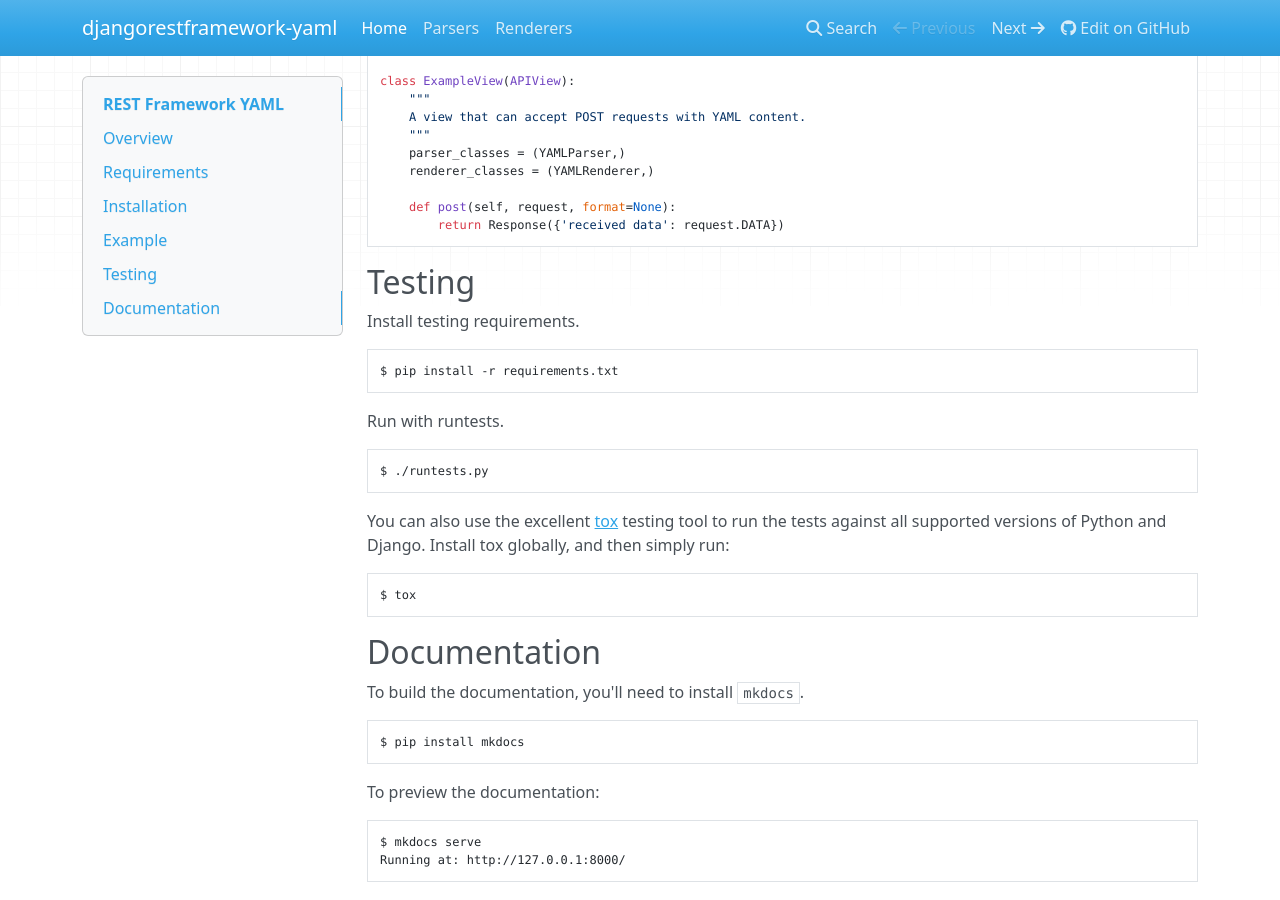
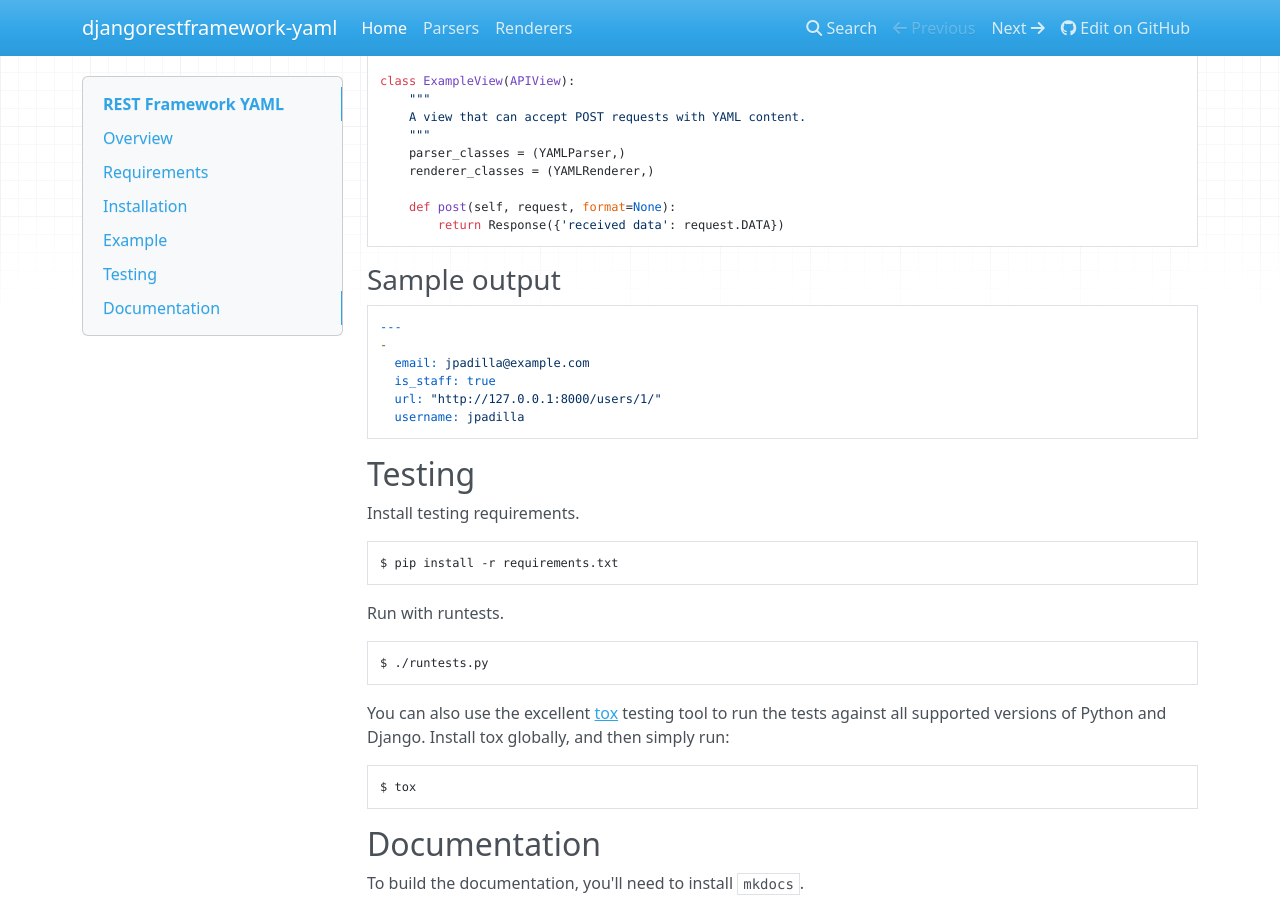
Before and after one commit to jpadilla/django-rest-framework-yaml, an MkDocs documentation site: the page built from docs/index.md, in a window 1280 px wide and 900 px high, scrolled down 999 px. Built offline with MkDocs 1.6.1, drawn with Linux system fonts in a browser that asks for light colours; nearby versions of some CDN libraries.

Commit message:
Add sample output. Closes #1

````diff
--- a/docs/index.md
+++ b/docs/index.md
@@ -64,6 +64,17 @@
         return Response({'received data': request.DATA})
 ```
 
+### Sample output
+
+```yaml
+---
+-
+  email: jpadilla@example.com
+  is_staff: true
+  url: "http://127.0.0.1:8000/users/1/"
+  username: jpadilla
+```
+
 ## Testing
 
 Install testing requirements.
````
Also changed, not shown: README.md (+11 -0 lines).
